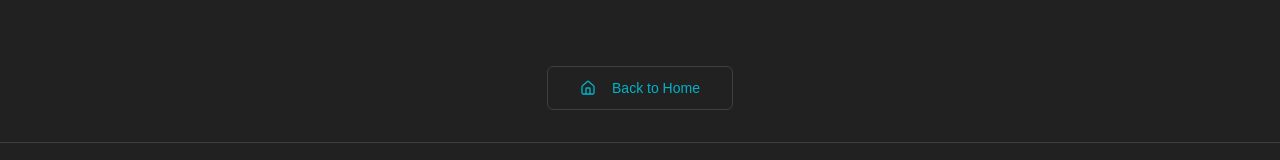
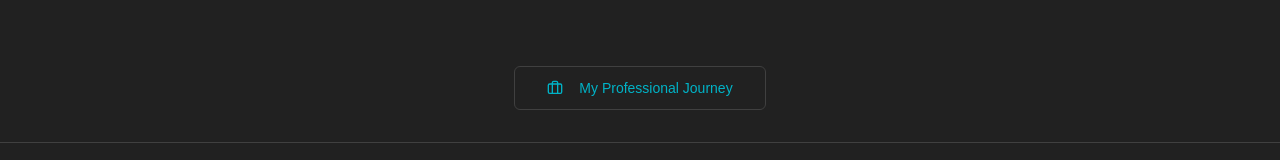
Before and after one commit to WebBhav/portfolio-pm, a Next.js app: page /interview-experience in a window 1280 px wide. Shown: the part 2062-2222 px from the top of the page. Built offline with nearby package versions, Linux system fonts and the light colour scheme.

Commit message:
not back to Home but it should be written with text "About me" or "My Pr

```diff
--- a/src/app/interview-experience/page.tsx
+++ b/src/app/interview-experience/page.tsx
@@ -5,7 +5,7 @@ import { Separator } from '@/components/ui/separator';
 import AnimatedSection from '@/components/ui/animated-section';
 import { Button } from '@/components/ui/button';
 import Link from 'next/link';
-import { Home } from 'lucide-react';
+import { Briefcase } from 'lucide-react';
 
 export const metadata: Metadata = {
   title: 'Interview Experiences | Vaibhav Singhal',
@@ -123,8 +123,8 @@ export default function InterviewExperiencePage() {
        <AnimatedSection>
         <div className="text-center mt-12">
             <Button asChild size="lg" variant="outline">
-                <Link href="/">
-                    <Home className="mr-2 h-5 w-5" /> Back to Home
+                <Link href="/#journey">
+                    <Briefcase className="mr-2 h-5 w-5" /> My Professional Journey
                 </Link>
             </Button>
         </div>
--- a/src/app/projects/page.tsx
+++ b/src/app/projects/page.tsx
@@ -6,7 +6,7 @@ import { Separator } from '@/components/ui/separator';
 import AnimatedSection from '@/components/ui/animated-section';
 import { Button } from '@/components/ui/button';
 import Link from 'next/link';
-import { Home } from 'lucide-react';
+import { Briefcase } from 'lucide-react';
 
 export const metadata: Metadata = {
   title: 'Projects | Vaibhav Singhal',
@@ -29,8 +29,8 @@ export default function ProjectsPage() {
       <AnimatedSection>
         <div className="text-center mt-12">
             <Button asChild size="lg" variant="outline">
-                <Link href="/">
-                    <Home className="mr-2 h-5 w-5" /> Back to Home
+                <Link href="/#journey">
+                    <Briefcase className="mr-2 h-5 w-5" /> My Professional Journey
                 </Link>
             </Button>
         </div>
```
